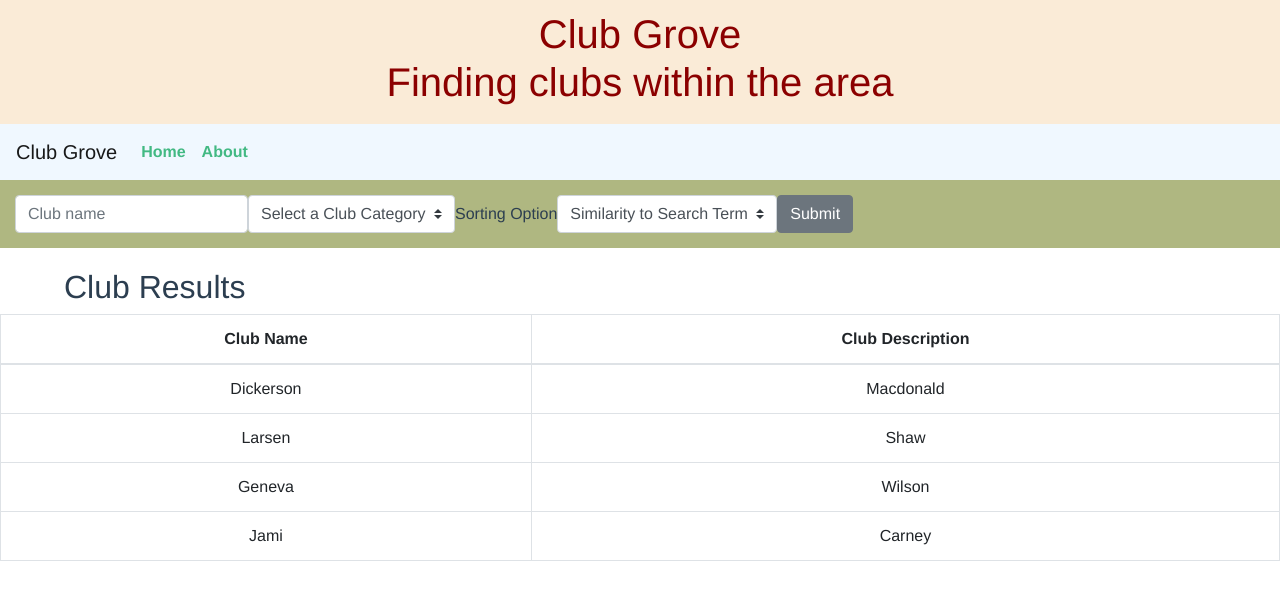
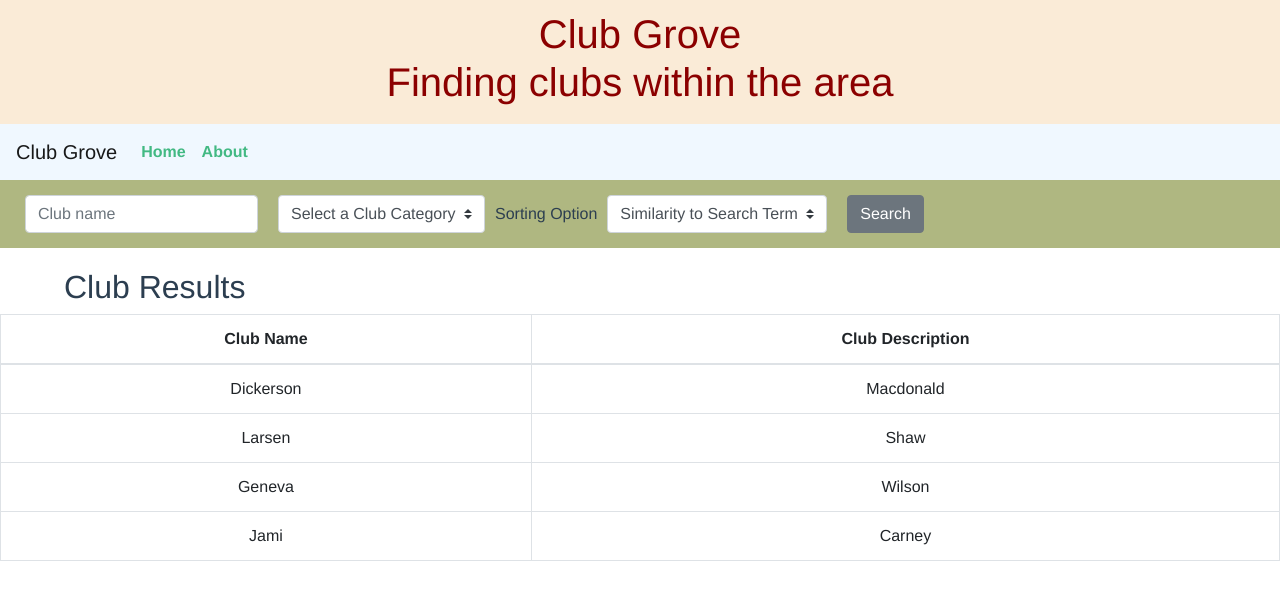
Before and after one commit to Lleeshen/ClubGrove, a Vue app in the folder frontend/: page /club in a window 1280 px wide. Shown: the top 600 px of the page. Built offline with nearby package versions, Linux system fonts and the light colour scheme; no server answers.

Commit message:
Spacing in Search stuff, change button to say search

```diff
--- a/frontend/src/views/ClubSearch.vue
+++ b/frontend/src/views/ClubSearch.vue
@@ -3,12 +3,12 @@
     <div id="searchBar">
       <b-form inline action="/club">
         <label class="sr-only" for="searchTerm">Club Name</label>
-        <b-form-input v-model="text" id="searchTerm" placeholder="Club name"></b-form-input>
+        <b-form-input class="searchFormElt" v-model="text" id="searchTerm" placeholder="Club name"></b-form-input>
         <label class="sr-only" for="clubCategory">Club Category</label>
-        <b-form-select v-model="selectedClubCat" :options="clubCatOptions" id="clubCategory"></b-form-select>
+        <b-form-select class="searchFormElt" v-model="selectedClubCat" :options="clubCatOptions" id="clubCategory"></b-form-select>
         <label for="sortOption">Sorting Option</label>
-        <b-form-select v-model="selectedSortOption" :options="sortOptions" id="sortOption"></b-form-select>
-        <b-button variant="secondary">Submit</b-button>
+        <b-form-select class="searchFormElt" v-model="selectedSortOption" :options="sortOptions" id="sortOption"></b-form-select>
+        <b-button class="searchFormElt" variant="secondary">Search</b-button>
       </b-form>
     </div>
     <h2> Club Results </h2>
@@ -19,7 +19,6 @@
 <script>
 // @ is an alias to /src
 
-import axios from 'axios'
 export default {
   name: 'searchClubs',
   data() {
@@ -45,13 +44,6 @@ export default {
         { clubName: 'Jami', clubDescription: 'Carney' }
       ]
     }
-  },
-  mounted() {
-    axios
-      .get('http://localhost:5000/db/view/club')
-      .then(response => {this.items = response.data;
-       console.log(response) })
-      .catch(error => {console.log(error)})
   }
 }
 
@@ -74,4 +66,8 @@ h2 {
   margin-top: 20px;
 }
 
+.searchFormElt {
+  margin: 0 10px 0 10px;
+}
+
 </style>
```
